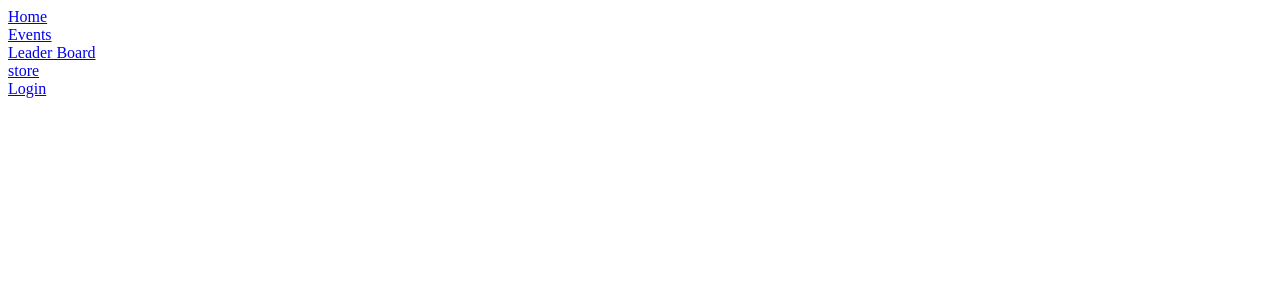
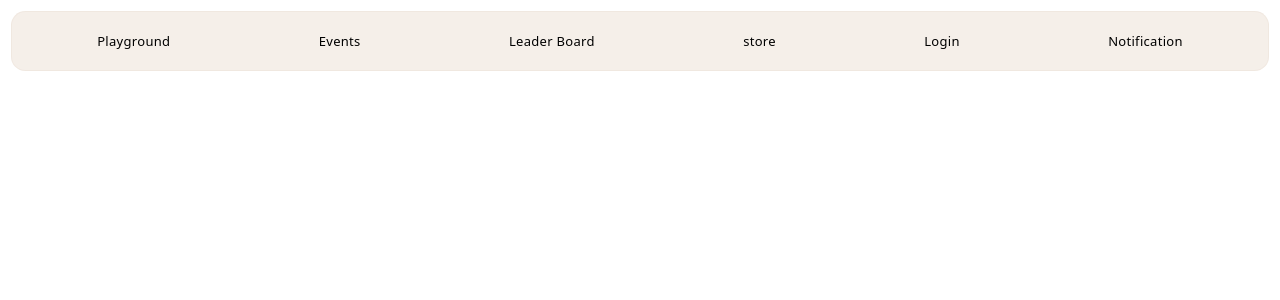
Before and after one commit to Abhishek805345/Playground-Frontend, a React app: page / in a window 1280 px wide. Shown: the top 300 px of the page. Built offline with nearby package versions, Linux system fonts and the light colour scheme; the HTML template or start-up script is replaced by a standard one.

Commit message:
Last Nav commit

```diff
--- a/src/components/welcome.jsx
+++ b/src/components/welcome.jsx
@@ -1,31 +1,36 @@
 import { Link } from "react-router-dom"
-
+import css from "../style/welcome.module.css";
 export function Nav(){
   return (
-    <nav>
+    <nav className={css.nav}>
       <div>
-        <Link to="">
-          Home
+        <Link to="" className={css.linkbut}>
+          Playground
         </Link>
       </div>
       <div>
-        <Link to="">
+        <Link to="" className={css.linkbut}>
           Events
         </Link>
       </div>
       <div>
-        <Link to="">
+        <Link to="" className={css.linkbut}>
           Leader Board
         </Link>
       </div>
       <div>
-        <Link to="">
+        <Link to="" className={css.linkbut}>
           store
         </Link>
       </div>
       <div>
-        <Link to="">
+        <Link to="" className={css.linkbut}>
           Login
+        </Link>
+      </div>
+       <div>
+        <Link to="" className={css.linkbut}>
+          Notification
         </Link>
       </div>
     </nav>
--- /dev/null
+++ b/src/style/welcome.module.css
@@ -0,0 +1,39 @@
+*{
+  box-sizing: border-box;
+  margin:0%;
+  padding:0%;
+  font-family:system-ui, -apple-system, BlinkMacSystemFont, 'Segoe UI', Roboto, Oxygen, Ubuntu, Cantarell, 'Open Sans', 'Helvetica Neue', sans-serif;
+  font-size: small;
+}
+.nav{
+  border:1px solid #efe4da96;
+  border-radius: 1.1rem;
+  background-color: #efe4da96;
+  display: flex;
+  justify-content: space-around;
+  margin:11px;
+  padding:11px;
+}
+.linkbut {
+  text-decoration: none;
+  color: black;
+
+  /* Added */
+  letter-spacing: 0.3px;
+  padding: 9px 16px;
+  border-radius: 0.7rem;
+  transition: all 0.25s ease;
+  display: inline-block;
+}
+
+/* Hover effect */
+.linkbut:hover {
+  background-color: rgba(255, 255, 255, 0.65);
+  transform: translateY(-2px);
+  box-shadow: 0 4px 12px rgba(0, 0, 0, 0.08);
+}
+
+/* Click effect */
+.linkbut:active {
+  transform: translateY(0);
+}
```
